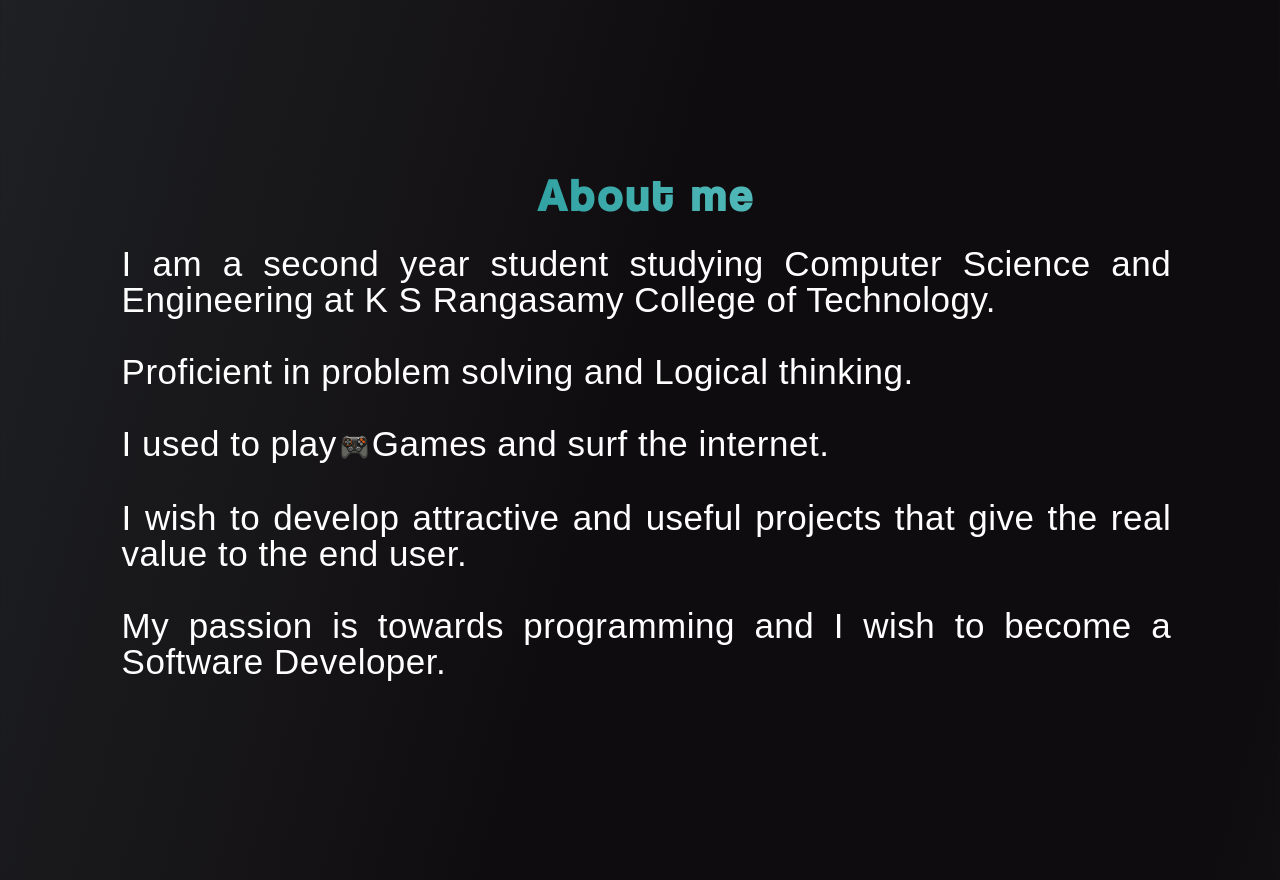
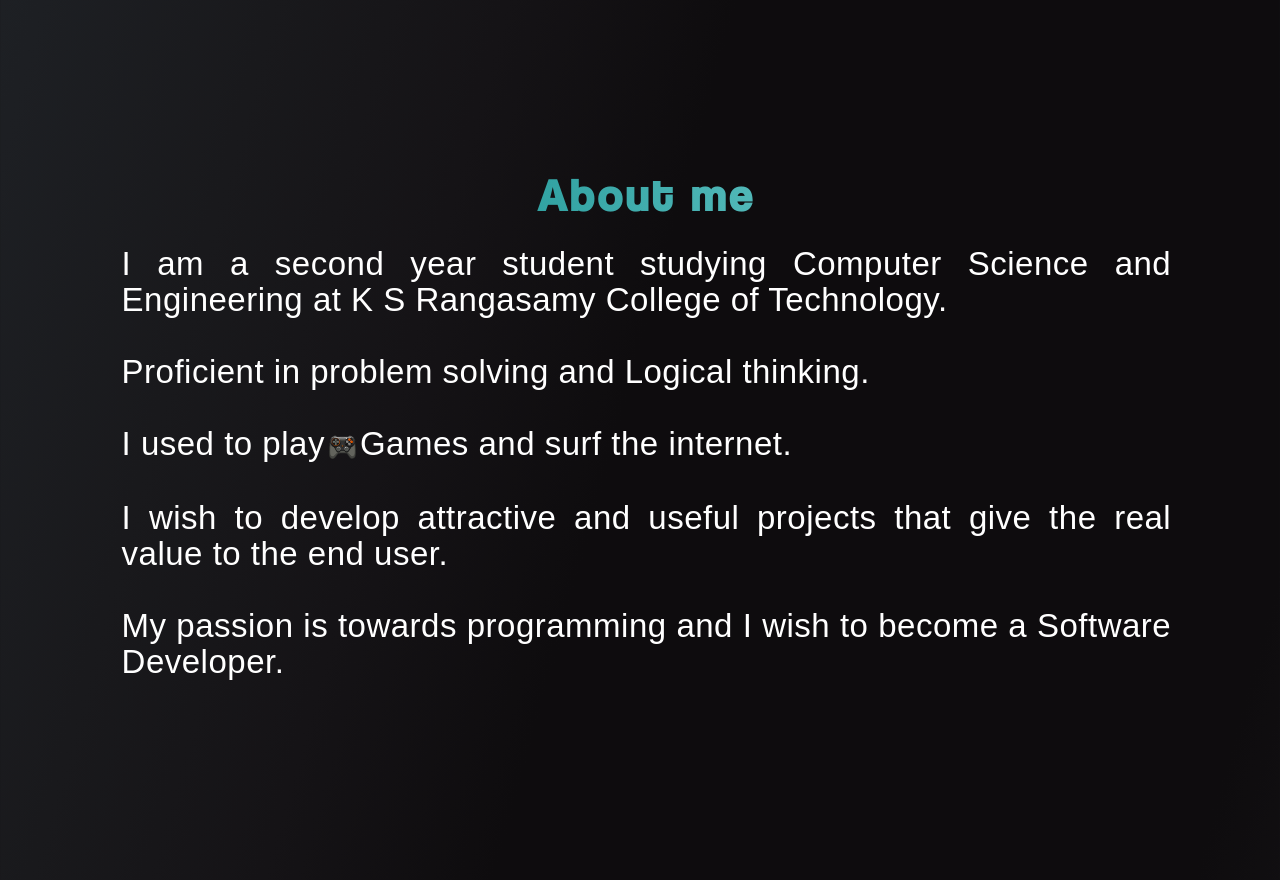
Before and after one commit to rba1aji/portfolio, a PHP site: page / in a window 1280 px wide. Shown: the part 690-1570 px from the top of the page. Run offline with PHP 8.4, Linux system fonts and the light colour scheme; some libraries are stand-ins or nearby versions.

Commit message:
Add files via upload

```diff
--- a/css/main.css
+++ b/css/main.css
@@ -317,7 +317,7 @@ p{
   }
 @media (min-width: 810px) {
   .about .content p{
-    font-size:35px;
+    font-size:33px;
     line-height:36px;
   }
 }
@@ -499,7 +499,7 @@ div.location iframe{
   @media (min-width: 810px) {
   div.location iframe{
     margin:auto;
-    width:55%;
+    width:50%;
     justify-content:center;
   }
 }
```
